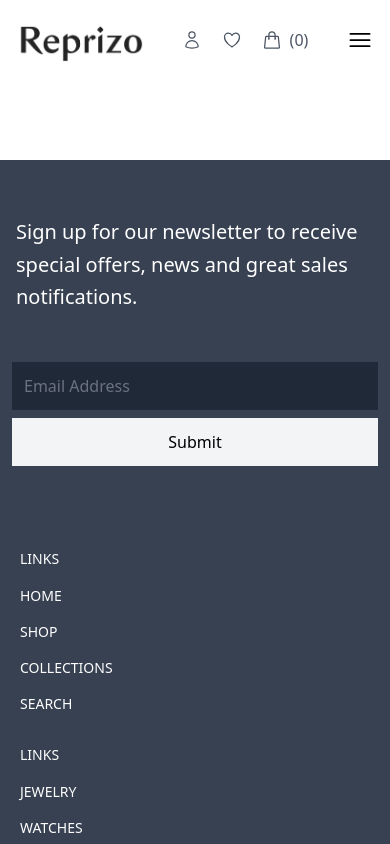
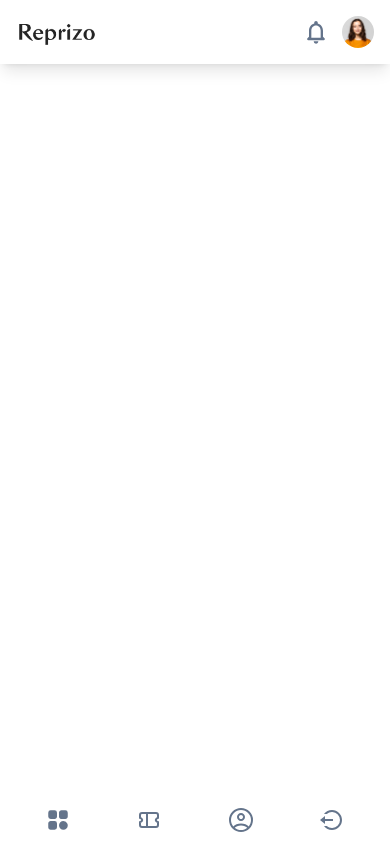
Before and after one commit to Ehsan-Fouladi/Atelier-Frontend, a Nuxt app: page /Panel in a window 390 px wide. Shown: the top 844 px of the page. Built offline with nearby package versions, Linux system fonts and the light colour scheme.

Commit message:
added panel user shop

```diff
--- /dev/null
+++ b/layouts/panel.vue
@@ -0,0 +1,66 @@
+<template>
+  <div class="flex z-50">
+      <header class="w-full h-auto md:w-28 md:h-dvh p-3 md:p-6 flex md:flex-col bg-white md:bg-transparent shadow-lg bottom-0 absolute md:relative md:bottom-auto">
+        <nav class="flex flex-row md:flex-col justify-between md:justify-around md:items-center w-full h-full">
+          <NuxtLink to="/panel" class="hidden md:block">
+            <img class="object-cover" src="/img/logo.png" alt="logo" draggable="false">
+          </NuxtLink>
+          <div class="flex flex-row md:flex-col justify-around md:justify-evenly w-full md:w-auto md:h-full">
+            <NuxtLink to="" class="relative flex justify-center items-center group">
+              <svg xmlns="http://www.w3.org/2000/svg" class="size-6 text-slate-500 hover:text-indigo-500" viewBox="0 0 24 24"><path fill="currentColor" d="M11 4.68v3.88a2.45 2.45 0 0 1-1.509 2.258A2.409 2.409 0 0 1 8.56 11H4.68a2.44 2.44 0 0 1-2.43-2.44V4.69a2.44 2.44 0 0 1 2.43-2.44h3.88A2.44 2.44 0 0 1 11 4.68m10.75.01v3.87a2.41 2.41 0 0 1-.71 1.72a2.378 2.378 0 0 1-1.72.72h-3.88a2.45 2.45 0 0 1-2.256-1.502A2.4 2.4 0 0 1 13 8.56V4.69a2.391 2.391 0 0 1 .72-1.72a2.42 2.42 0 0 1 1.72-.72h3.88a2.44 2.44 0 0 1 2.43 2.44M11 15.45v3.87a2.44 2.44 0 0 1-2.44 2.43H4.68a2.45 2.45 0 0 1-1.72-.71a2.41 2.41 0 0 1-.71-1.72v-3.87a2.41 2.41 0 0 1 .71-1.72A2.47 2.47 0 0 1 4.68 13h3.88A2.46 2.46 0 0 1 11 15.45m10.75 1.93A4.37 4.37 0 1 1 17.37 13a4.4 4.4 0 0 1 4.049 2.707c.22.53.332 1.099.331 1.673"/></svg>
+              <div class="px-3 py-1 bg-white shadow rounded-lg left-10 absolute hidden md:group-hover:block">
+                <span class="text-indigo-500 capitalize">Dashboard</span>
+              </div>
+            </NuxtLink>
+            <NuxtLink to="" class="relative flex justify-center items-center group">
+              <svg xmlns="http://www.w3.org/2000/svg" class="size-6 text-slate-500 hover:text-indigo-500" viewBox="0 0 24 24"><path fill="currentColor" d="M3 10H2a1 1 0 0 0 1 1zm0 4v-1a1 1 0 0 0-1 1zm18-4v1a1 1 0 0 0 1-1zm0 4h1a1 1 0 0 0-1-1zM5 6h5V4H5zm5 0h9V4h-9zm9 12h-9v2h9zm-9 0H5v2h5zM9 5v14h2V5zm-5.293 6.293a1 1 0 0 1 0 1.414l1.414 1.414a3 3 0 0 0 0-4.242zm16.586 1.414a1 1 0 0 1 0-1.414l-1.414-1.414a3 3 0 0 0 0 4.242zM3 11c.257 0 .512.097.707.293l1.414-1.414A2.994 2.994 0 0 0 3 9zm1-1V7H2v3zm0 7v-3H2v3zm-.293-4.293A.994.994 0 0 1 3 13v2c.766 0 1.536-.293 2.121-.879zm16.586-1.414A.994.994 0 0 1 21 11V9c-.766 0-1.536.293-2.121.879zM20 7v3h2V7zm0 7v3h2v-3zm1-1a.994.994 0 0 1-.707-.293l-1.414 1.414A2.994 2.994 0 0 0 21 15zM5 18a1 1 0 0 1-1-1H2a3 3 0 0 0 3 3zm14 2a3 3 0 0 0 3-3h-2a1 1 0 0 1-1 1zm0-14a1 1 0 0 1 1 1h2a3 3 0 0 0-3-3zM5 4a3 3 0 0 0-3 3h2a1 1 0 0 1 1-1z"/></svg>
+              <div class="px-3 py-1 bg-white shadow rounded-lg left-10 absolute hidden md:group-hover:block">
+                <span class="text-indigo-500 capitalize">Ticket</span>
+              </div>
+            </NuxtLink>
+            <NuxtLink to="" class="relative flex justify-center items-center group">
+              <svg xmlns="http://www.w3.org/2000/svg" class="size-6 text-slate-500 hover:text-indigo-500" viewBox="0 0 24 24"><path fill="currentColor" d="M12 11q.825 0 1.413-.588Q14 9.825 14 9t-.587-1.413Q12.825 7 12 7q-.825 0-1.412.587Q10 8.175 10 9q0 .825.588 1.412Q11.175 11 12 11Zm0 2q-1.65 0-2.825-1.175Q8 10.65 8 9q0-1.65 1.175-2.825Q10.35 5 12 5q1.65 0 2.825 1.175Q16 7.35 16 9q0 1.65-1.175 2.825Q13.65 13 12 13Zm0 11q-2.475 0-4.662-.938q-2.188-.937-3.825-2.574Q1.875 18.85.938 16.663Q0 14.475 0 12t.938-4.663q.937-2.187 2.575-3.825Q5.15 1.875 7.338.938Q9.525 0 12 0t4.663.938q2.187.937 3.825 2.574q1.637 1.638 2.574 3.825Q24 9.525 24 12t-.938 4.663q-.937 2.187-2.574 3.825q-1.638 1.637-3.825 2.574Q14.475 24 12 24Zm0-2q1.8 0 3.375-.575T18.25 19.8q-.825-.925-2.425-1.612q-1.6-.688-3.825-.688t-3.825.688q-1.6.687-2.425 1.612q1.3 1.05 2.875 1.625T12 22Zm-7.7-3.6q1.2-1.3 3.225-2.1q2.025-.8 4.475-.8q2.45 0 4.463.8q2.012.8 3.212 2.1q1.1-1.325 1.713-2.95Q22 13.825 22 12q0-2.075-.788-3.887q-.787-1.813-2.15-3.175q-1.362-1.363-3.175-2.151Q14.075 2 12 2q-2.05 0-3.875.787q-1.825.788-3.187 2.151Q3.575 6.3 2.788 8.113Q2 9.925 2 12q0 1.825.6 3.463q.6 1.637 1.7 2.937Z"/></svg>
+              <div class="px-3 py-1 bg-white shadow rounded-lg left-10 absolute hidden md:group-hover:block">
+                <span class="text-indigo-500 capitalize">profile</span>
+              </div>
+            </NuxtLink>
+            <NuxtLink to="" class="relative flex justify-center items-center group md:hidden">
+              <svg xmlns="http://www.w3.org/2000/svg" class="size-6 text-slate-500 hover:text-indigo-500" viewBox="0 0 24 24">
+                <path fill="currentColor" d="M5 11h8v2H5v3l-5-4l5-4zm-1 7h2.708a8 8 0 1 0 0-12H4a9.985 9.985 0 0 1 8-4c5.523 0 10 4.477 10 10s-4.477 10-10 10a9.985 9.985 0 0 1-8-4"/>
+              </svg>
+              <div class="px-3 py-1 bg-white shadow rounded-lg left-10 absolute hidden md:group-hover:block">
+                  <span class="text-indigo-500 capitalize">Logout</span>
+              </div>
+            </NuxtLink>
+          </div>
+          <NuxtLink to="" class="relative md:flex justify-center items-center group hidden">
+            <svg xmlns="http://www.w3.org/2000/svg" class="size-6 text-slate-500 hover:text-indigo-500" viewBox="0 0 24 24">
+              <path fill="currentColor" d="M5 11h8v2H5v3l-5-4l5-4zm-1 7h2.708a8 8 0 1 0 0-12H4a9.985 9.985 0 0 1 8-4c5.523 0 10 4.477 10 10s-4.477 10-10 10a9.985 9.985 0 0 1-8-4"/>
+            </svg>
+            <div class="px-3 py-1 bg-white shadow rounded-lg left-10 absolute hidden group-hover:block">
+                <span class="text-indigo-500 capitalize">Logout</span>
+            </div>
+          </NuxtLink>
+        </nav>
+      </header>
+      <slot />
+
+      <div class="w-full h-16 p-4 overflow-hidden bg-white shadow-lg md:shadow-none">
+        <div class="flex flex-row-reverse items-center justify-between w-full md:pr-10">
+          <div class="flex items-center space-x-3">
+            <div>
+              <svg xmlns="http://www.w3.org/2000/svg" class="size-7 md:size-8 text-slate-500" viewBox="0 0 24 24"><path fill="currentColor" d="M19.29 17.29L18 16v-5c0-3.07-1.64-5.64-4.5-6.32V4c0-.83-.67-1.5-1.5-1.5s-1.5.67-1.5 1.5v.68C7.63 5.36 6 7.92 6 11v5l-1.29 1.29c-.63.63-.19 1.71.7 1.71h13.17c.9 0 1.34-1.08.71-1.71M16 17H8v-6c0-2.48 1.51-4.5 4-4.5s4 2.02 4 4.5zm-4 5c1.1 0 2-.9 2-2h-4a2 2 0 0 0 2 2"/></svg>
+            </div>
+            <div>
+              <img class="object-cover rounded-full size-8" src="/img/user-panel.jpg" alt="user" draggable="false">
+            </div>
+          </div>
+          <div class="flex items-center">
+            <NuxtLink to="/panel" class="md:hidden">
+              <img class="object-cover w-20" src="/img/logo.png" alt="logo" draggable="false">
+            </NuxtLink>
+          </div>
+        </div>
+      </div>
+    </div>
+</template>
--- /dev/null
+++ b/pages/Panel/index.vue
@@ -0,0 +1,10 @@
+<template>
+  <div class="bg-gray-200 h-screen flex justify-center items-center place-content-center">
+  </div>
+</template>
+
+<script setup>
+definePageMeta({
+  layout: 'panel'
+})
+</script>
```
